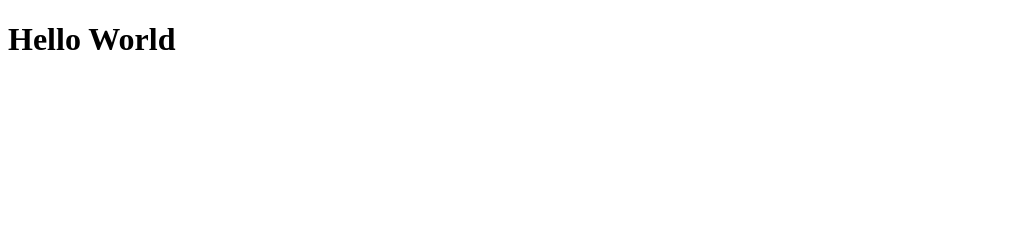
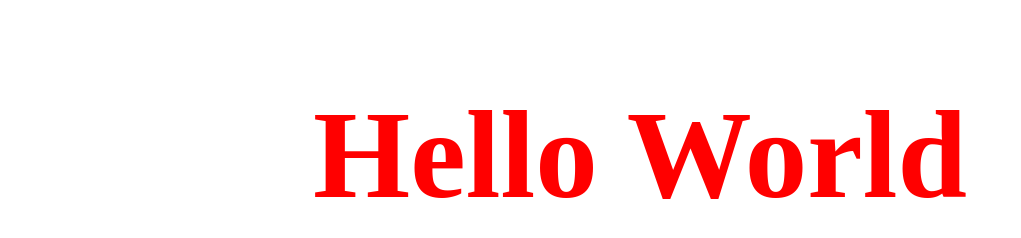
Before and after one commit to danilopiccinni/htmlcss-hello, a plain HTML site: page index.html in a window 1280 px wide. Shown: the whole page, without its empty margins (0-1021 px from the left). Drawn offline with Linux system fonts and the light colour scheme.

Commit message:
Elaborazione aspetto del titolo principale

```diff
--- a/index.html
+++ b/index.html
@@ -5,10 +5,11 @@
     <meta http-equiv="X-UA-Compatible" content="IE=edge">
     <meta name="viewport" content="width=device-width, initial-scale=1.0">
     <title>Document</title>
+    <link rel="stylesheet" href="style.css">
 </head>
 <body>
 
-    <h1>Hello World</h1>
+    <h1 class="titolo">Hello World</h1>
 
 </body>
 </html>
--- /dev/null
+++ b/style.css
@@ -0,0 +1,6 @@
+.titolo {
+    text-align: center;
+    font-size: 125px;
+    text-align: ;
+    color: red;
+}
```
